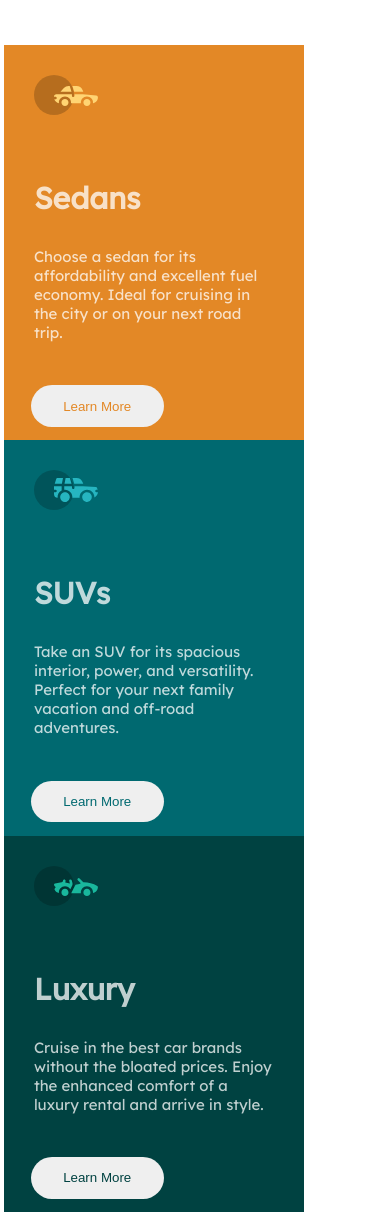
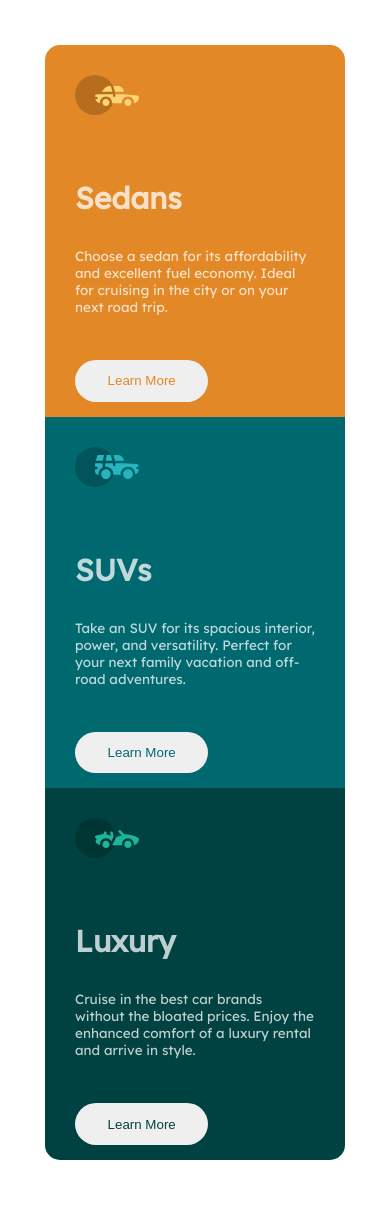
Before and after one commit to Ihuoma5/3-column-preview-card-component, a plain HTML site: page index.html in a window 390 px wide. After the commit the page ends 1160 px from the top, so only its background shows below. Drawn offline with Linux system fonts and the light colour scheme.

Commit message:
changed the font size

```diff
--- a/style.css
+++ b/style.css
@@ -1,36 +1,43 @@
-.container{
+html {
+  font-size: 15px;
+}
+.container {
   display: flex;
   height: 26em;
   width: 50em;
   color: hsla(0, 0%, 100%, 0.75);
-    font-family: 'Lexend Deca', sans-serif;
-
+  font-family: "Lexend Deca", sans-serif;
+  border-radius: 1rem;
 }
-body{
-    Font-size: 15px;
+body {
+  font-size: 15px;
   margin: 6rem 25%;
   border-radius: 10px;
 }
-svg{
+svg {
   margin: 2em;
 }
-h3{
+h3 {
   font-size: 2em;
   margin: 1em;
 }
-.sedans{
+.sedans {
   background-color: hsl(31, 77%, 52%);
+  border-radius: 1rem 0 0 1rem;
 }
-.suv{
+.suv {
   background-color: hsl(184, 100%, 22%);
 }
-.luxury{
-background-color:  hsl(179, 100%, 13%);
+.luxury {
+  background-color: hsl(179, 100%, 13%);
+  border-radius: 0 1rem 1rem 0;
 }
-p{
+p {
   margin: 30px;
+  font-size: 0.9rem;
+  font-weight: 0.5rem;
 }
-button{
+button {
   padding: 1em;
   width: 10em;
   border: 1px;
@@ -38,43 +45,49 @@ button{
   margin-top: 0.2em;
   margin-left: 4em;
 }
-.sedans button{
+.sedans button {
   color: hsl(31, 77%, 52%);
 }
-.sedans button:hover{
+.sedans button:hover {
   background-color: hsl(31, 77%, 52%);
-    border:2px solid #fff;
+  border: 2px solid #fff;
   color: #fff;
 }
-.suv button{
+.suv button {
   color: hsl(184, 100%, 22%);
 }
-.suv button:hover{
+.suv button:hover {
   background-color: hsl(184, 100%, 22%);
-    border:2px solid #fff;
+  border: 2px solid #fff;
   color: #fff;
 }
-.luxury button{
+.luxury button {
   color: hsl(179, 100%, 13%);
 }
-.luxury button:hover{
+.luxury button:hover {
   background-color: hsl(179, 100%, 13%);
-    border:2px solid #fff;
+  border: 2px solid #fff;
   color: #fff;
 }
-@media (max-width:400px){
-    .container{
+@media (max-width: 400px) {
+  .container {
     display: flex;
     flex-direction: column;
     height: 10em;
     width: 20em;
+    margin: auto;
   }
-    body{
-        Font-size: 15px;
+  body {
+    font-size: 15px;
     margin: 3em 1%;
   }
-    button{
-        margin: 1em 0 1em 2em;
-
+  button {
+    margin: 1rem 0 1rem 2rem;
+  }
+  .sedans {
+      border-radius: 1rem 1rem 0 0;
+  }
+  .luxury {
+      border-radius: 0 0 1rem 1rem;
   }
 }
```
Also changed, not shown: index.html (+12 -7 lines). Lines whose indentation alone changed are shown as unchanged.
